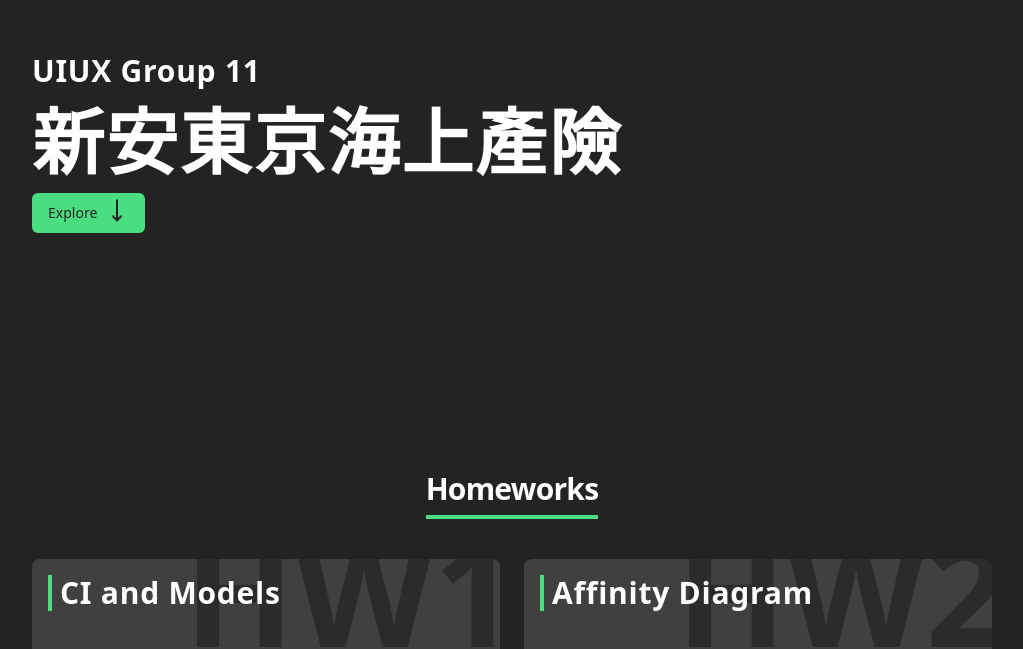
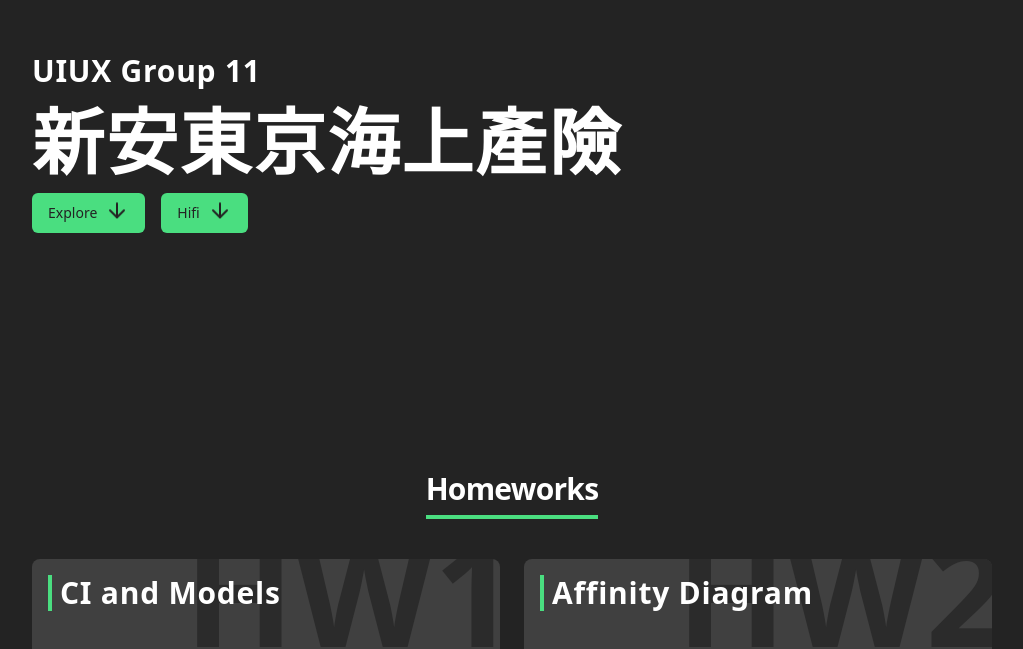
Before and after one commit to JustinLien0805/uiux-g11, a React (Vite) app: page / in a window 1280 px wide. Shown: the part 177-826 px from the top of the page, without its empty margins (128-1151 px from the left). Built offline with nearby package versions, Linux system fonts and the light colour scheme.

Commit message:
feat: add hifi nav

```diff
--- a/src/routes/_hi-fi/verify.tsx
+++ b/src/routes/_hi-fi/verify.tsx
@@ -36,7 +36,7 @@
           </form>
           <p className="mb-4 text-center">剩餘時間 2:55</p>
         </CardContent>
-        <CardFooter className="flex gap-4">
+        <CardFooter className="flex flex-col gap-4">
           <Button
             className="w-full"
             onClick={() => {
@@ -47,6 +47,16 @@
           >
             確定
           </Button>
+          <Button
+            className="w-full"
+            onClick={() => {
+              navigate({
+                to: "/step-2",
+              });
+            }}
+          >
+            重新發送
+          </Button>
         </CardFooter>
       </Card>
     </div>
--- a/src/routes/index.tsx
+++ b/src/routes/index.tsx
@@ -1,8 +1,8 @@
 import { useRef } from "react";
 import { createFileRoute } from "@tanstack/react-router";
+import { useNavigate } from "@tanstack/react-router";
 import { Button } from "@/components/ui/button";
-
-import { MoveDown } from "lucide-react";
+import { ArrowDown } from "lucide-react";
 import { HomeworkCard } from "@/components/homework-card";
 import { HwType } from "@/lib/utils";
 export const Route = createFileRoute("/")({
@@ -42,7 +42,7 @@
 ];
 function HomeComponent() {
   const targetSectionRef = useRef<HTMLDivElement>(null);
-
+  const navigate = useNavigate();
   const scrollToSection = (): void => {
     targetSectionRef.current?.scrollIntoView({ behavior: "smooth" });
   };
@@ -56,13 +56,25 @@
           <h1 className="scroll-m-20 text-4xl font-extrabold tracking-wide text-white md:text-7xl">
             新安東京海上產險
           </h1>
+          <div className="flex gap-4">
           <Button
             className="w-max bg-green-400 text-[#232323] hover:bg-green-600/90"
             onClick={scrollToSection}
           >
             Explore
-            <MoveDown className="ml-2 h-6 w-6 animate-bounce" />
+            <ArrowDown className="ml-2 h-6 w-6 animate-bounce" />
           </Button>
+          <Button
+            className="w-max bg-green-400 text-[#232323] hover:bg-green-600/90"
+            onClick={()=>{
+              navigate({
+                to: "/step-1",
+              });
+            }}
+          >
+            Hifi
+            <ArrowDown className="ml-2 h-6 w-6 animate-bounce" />
+          </Button></div>
         </section>
       </div>
       <section
```
